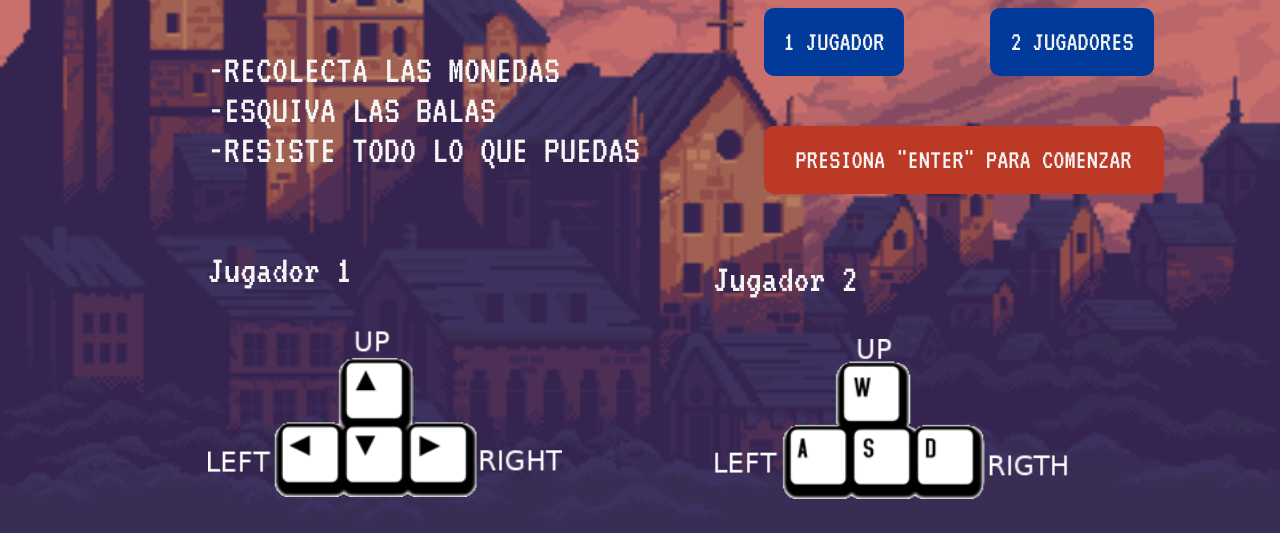
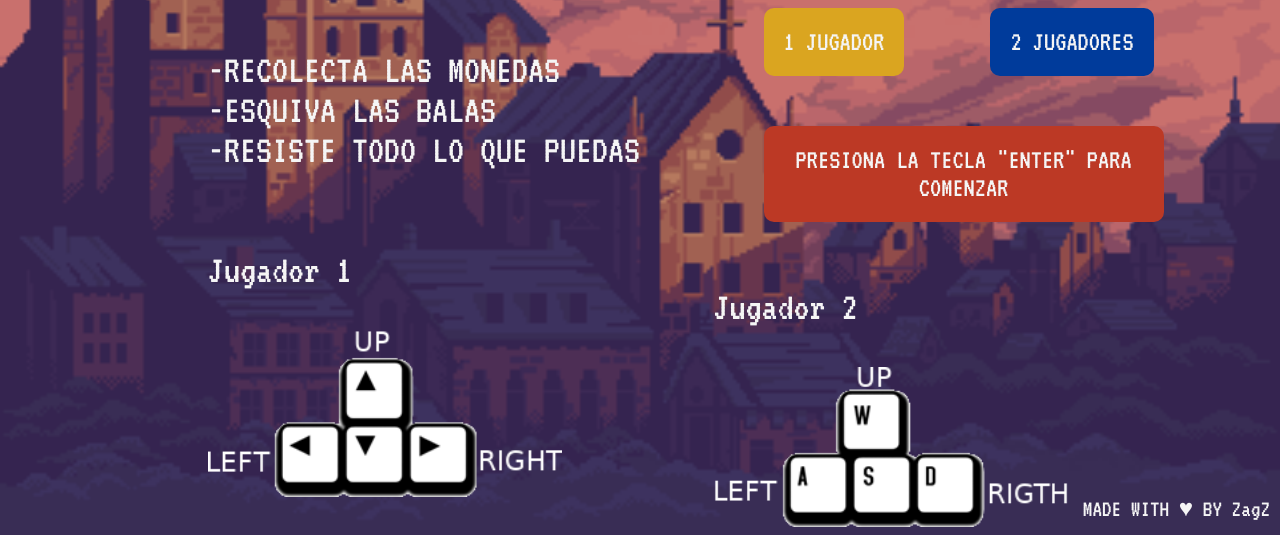
Before and after one commit to ZagZ/juegoIronhack, a plain HTML site: page index.html in a window 1280 px wide. Both pictures are taken after a click on the button "1 JUGADOR". Shown: the part 267-802 px from the top of the page. Drawn offline with Linux system fonts and the light colour scheme.

Commit message:
Se corrigio funcionalidad del boton de select players

```diff
--- a/index.html
+++ b/index.html
@@ -29,7 +29,7 @@
                 <br>SELECCIONA LOS JUGADORES<br>
                 <button id="jugador1" class="botones">1 JUGADOR</button>
                 <button id="jugador2" class="botones">2 JUGADORES</button><br>
-                <button id="startGamebutton">PRESIONA "ENTER" PARA COMENZAR</button>
+                <button id="startGamebutton">PRESIONA LA TECLA "ENTER" PARA COMENZAR</button>
                 <br><br>Jugador 2
             </p>
             <img src="./images/teclasawsd2.png" alt="arrows">
@@ -37,6 +37,8 @@
     </div>
     <div><canvas id="canvas" width="1280" height="920"></canvas></div>
 
+
+    <footer>MADE WITH  ♥  BY ZagZ</footer>
     <script src="main.js"></script>
 </body>
 
--- a/main.js
+++ b/main.js
@@ -49,6 +49,9 @@ var fondoSound = document.createElement('audio')
 fondoSound.src = "./sounds/game-of-thrones-8-bit.mp3"
 var canyon = document.createElement('audio')
 canyon.src = "./sounds/sonido-canon-02 (1).mp3"
+
+var ending = document.createElement('audio')
+ending.src = "./sounds/ending.mp3"
 
 var arrayPlayers = []
 var selectPlayers
@@ -691,6 +694,11 @@ document.body.addEventListener("keyup", function (e) {
     keys[e.keyCode] = false;
 });
 
+document.body.addEventListener("keyup", function (e) {
+    if(e.keyCode === 79)ending.play()
+});
+
+
 
 document.body.addEventListener("keyup", function (e) {
     if (e.keyCode === 13) {
@@ -714,11 +722,24 @@ document.body.addEventListener("keyup", function (e) {
 document.getElementById("jugador1").addEventListener("click", function () {
     arrayPlayers.push(1)
     selectPlayers = arrayPlayers[arrayPlayers.length - 1]
+    if(selectPlayers===1){
+    var boton1 = document.getElementById("jugador1")
+    var boton2 = document.getElementById("jugador2")
+    boton1.className = "botonesSelected"
+    boton2.className = "botones"
+}
+
 })
 
 document.getElementById("jugador2").addEventListener("click", function () {
     arrayPlayers.push(2)
     selectPlayers = arrayPlayers[arrayPlayers.length - 1]
+    if(selectPlayers===2){
+        var boton1 = document.getElementById("jugador1")
+        var boton2 = document.getElementById("jugador2")
+        boton1.className = "botones"
+        boton2.className = "botonesSelected"
+    }
 })
 
 
--- a/styles.css
+++ b/styles.css
@@ -48,7 +48,7 @@ div{
     font-family: 'VT323', monospace;
     margin-left: 18%;
     display: none;
-    margin-top: 30px;
+    margin-top: 10px;
 }
 
 .botones{
@@ -63,6 +63,19 @@ div{
     margin: 25px 20px 25px 50px;
 }
 
+.botonesSelected{
+    text-decoration: none;
+    padding: 20px;
+    font-family: VT323;
+    font-size: 0.7em;
+    background-color: goldenrod;
+    color: whitesmoke;
+    border: 0px;
+    border-radius: 10px;
+    margin: 25px 20px 25px 50px;
+}
+
+
 #startGamebutton{
     text-decoration: none;
     padding: 20px;
@@ -75,3 +88,12 @@ div{
     margin: 25px 20px 25px 50px;
     width: 400px;
 }
+
+footer{
+color: whitesmoke;
+position: absolute;
+bottom: 10px;
+right: 10px;
+font-size: 1.5em;
+text-align: center;
+}
```
Also changed, not shown: 1 other file.
